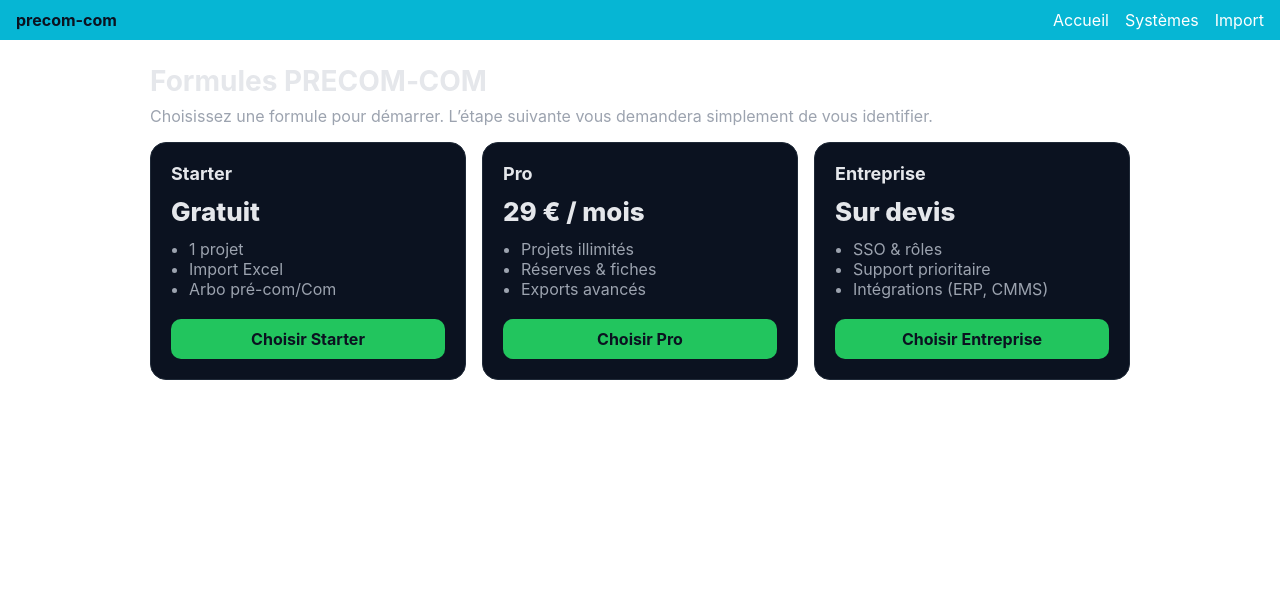
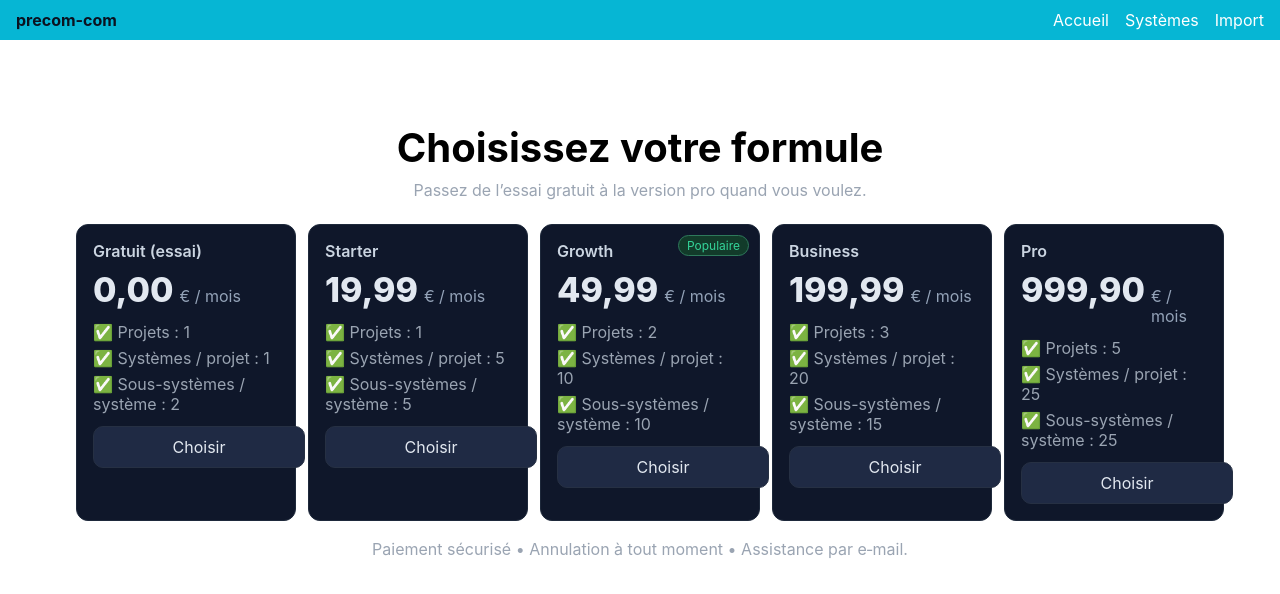
Before and after one commit to dominiqueBERNARD34/precom-com-app, a Next.js app: page /formules in a window 1280 px wide. Shown: the top 594 px of the page. Built offline with nearby package versions, Linux system fonts and the light colour scheme.

Commit message:
Update page.tsx

```diff
--- a/app/formules/page.tsx
+++ b/app/formules/page.tsx
@@ -1,61 +1,107 @@
-'use client'
+// /app/formules/page.tsx  (SERVER)
+import Link from 'next/link';
+import { allPlans } from '@/lib/plans';
 
-import { useMemo } from 'react'
-import { useSearchParams } from 'next/navigation'
+export default function Page() {
+  return (
+    <div style={{ maxWidth: 1160, margin: '0 auto', padding: '32px 16px' }}>
+      <h1 style={{ fontSize: 40, textAlign: 'center', marginBottom: 8 }}>
+        Choisissez votre formule
+      </h1>
+      <p style={{ textAlign: 'center', color: '#9aa4b2', marginTop: 0 }}>
+        Passez de l’essai gratuit à la version pro quand vous voulez.
+      </p>
 
-const Card: React.FC<{
-  title: string; price: string; features: string[]; plan: string
-}> = ({ title, price, features, plan }) => (
-  <div style={{
-    border:'1px solid #1f2937', borderRadius:16, padding:20,
-    background:'#0b1220', color:'#e5e7eb', display:'grid', gap:12
-  }}>
-    <div style={{fontSize:18, fontWeight:700}}>{title}</div>
-    <div style={{fontSize:26, fontWeight:800}}>{price}</div>
-    <ul style={{margin:0, paddingLeft:18, color:'#9ca3af'}}>
-      {features.map((f,i)=><li key={i}>{f}</li>)}
-    </ul>
-    <a href={`/inscription?plan=${encodeURIComponent(plan)}`}
-       style={{
-         marginTop:8, textAlign:'center', padding:'10px 14px',
-         borderRadius:10, background:'#22c55e', color:'#0b1220',
-         fontWeight:700, textDecoration:'none'
-       }}>
-      Choisir {title}
-    </a>
-  </div>
-);
+      <div
+        style={{
+          display: 'grid',
+          gridTemplateColumns: 'repeat(5, minmax(220px, 1fr))',
+          gap: 12,
+          marginTop: 24,
+        }}
+      >
+        {allPlans.map((p) => (
+          <div
+            key={p.slug}
+            style={{
+              background: '#0f172a',
+              border: '1px solid #1e293b',
+              borderRadius: 12,
+              padding: 16,
+              position: 'relative',
+              color: '#e2e8f0',
+            }}
+          >
+            {p.badge && (
+              <span
+                style={{
+                  position: 'absolute',
+                  top: 10,
+                  right: 10,
+                  fontSize: 12,
+                  background: '#123b2a',
+                  color: '#34d399',
+                  border: '1px solid #2e7a5b',
+                  padding: '2px 8px',
+                  borderRadius: 999,
+                }}
+              >
+                {p.badge}
+              </span>
+            )}
 
-export default function Pricing() {
-  const sp = useSearchParams()
-  const highlight = sp.get('h') // optionnel pour mettre en avant un plan
+            <div style={{ color: '#cbd5e1', fontWeight: 600, marginBottom: 8 }}>
+              {p.name}
+            </div>
 
-  const cards = useMemo(()=>[
-    { title:'Starter', price:'Gratuit', plan:'starter',
-      features:['1 projet','Import Excel','Arbo pré-com/Com'] },
-    { title:'Pro', price:'29 € / mois', plan:'pro',
-      features:['Projets illimités','Réserves & fiches','Exports avancés'] },
-    { title:'Entreprise', price:'Sur devis', plan:'entreprise',
-      features:['SSO & rôles','Support prioritaire','Intégrations (ERP, CMMS)'] },
-  ],[])
+            <div style={{ display: 'flex', alignItems: 'baseline', gap: 6 }}>
+              <div style={{ fontSize: 34, fontWeight: 800 }}>
+                {p.price.toLocaleString('fr-FR', {
+                  minimumFractionDigits: 2,
+                  maximumFractionDigits: 2,
+                })}
+              </div>
+              <div style={{ color: '#94a3b8' }}>€ / mois</div>
+            </div>
 
-  return (
-    <div style={{maxWidth:980, margin:'24px auto', color:'#e5e7eb'}}>
-      <h1 style={{fontSize:28, margin:'0 0 8px'}}>Formules PRECOM‑COM</h1>
-      <p style={{marginTop:0, color:'#9ca3af'}}>
-        Choisissez une formule pour démarrer. L’étape suivante vous demandera simplement de vous identifier.
-      </p>
-      <div style={{
-        display:'grid', gap:16,
-        gridTemplateColumns:'repeat(auto-fit, minmax(260px, 1fr))'
-      }}>
-        {cards.map(c=>(
-          <div key={c.plan}
-               style={{outline: highlight===c.plan ? '2px solid #22c55e' : 'none', borderRadius:18}}>
-            <Card {...c}/>
+            <ul
+              style={{
+                listStyle: 'none',
+                padding: 0,
+                margin: '12px 0',
+                color: '#9aa4b2',
+                display: 'grid',
+                gap: 6,
+              }}
+            >
+              <li>✅ Projets : {p.limits.projects}</li>
+              <li>✅ Systèmes / projet : {p.limits.systemsPerProject}</li>
+              <li>✅ Sous-systèmes / système : {p.limits.subsPerSystem}</li>
+            </ul>
+
+            <Link
+              href={`/inscription?plan=${p.slug}`}
+              style={{
+                display: 'block',
+                textAlign: 'center',
+                width: '100%',
+                padding: '10px 12px',
+                borderRadius: 10,
+                background: '#1f2a44',
+                border: '1px solid #263043',
+                color: '#e2e8f0',
+                textDecoration: 'none',
+              }}
+            >
+              Choisir
+            </Link>
           </div>
         ))}
       </div>
+
+      <p style={{ textAlign: 'center', color: '#9aa4b2', marginTop: 18 }}>
+        Paiement sécurisé • Annulation à tout moment • Assistance par e‑mail.
+      </p>
     </div>
-  )
+  );
 }
```
